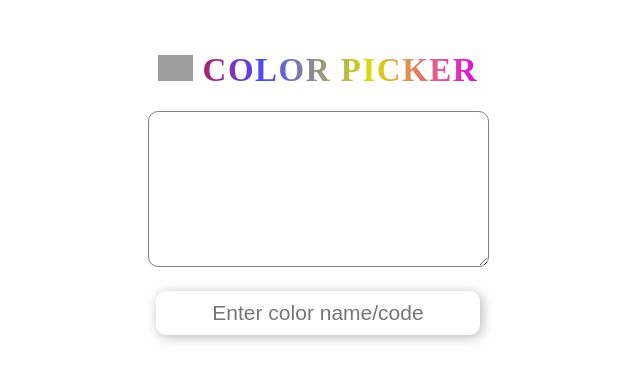
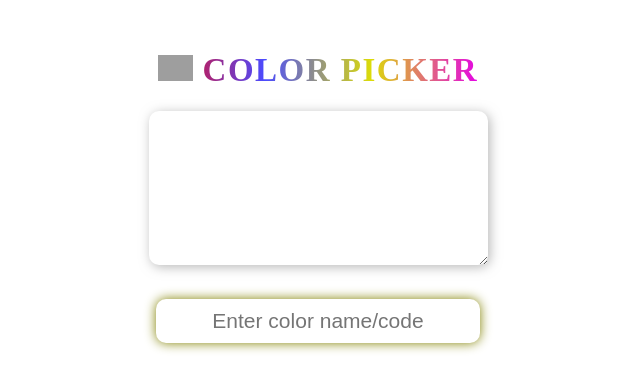
Before and after one commit to Eshitayasmin/colorPicker, a React (Create React App) app: page / in a window 1280 px wide. Shown: the top 390 px of the page, without its empty margins (322-962 px from the left). Built offline with nearby package versions, Linux system fonts and the light colour scheme; grey boxes are pictures that could not be loaded.

Commit message:
design update

```diff
--- a/src/App.css
+++ b/src/App.css
@@ -18,29 +18,20 @@ h1 {
   -webkit-text-fill-color: transparent;
 
 }
-
+.common{
+  border: none;
+  border-radius: 10px;
+  box-shadow: 2px 2px 12px rgba(128, 128, 128, 0.563);
+}
 input {
   width: 320px;
   padding: 10px 2px;
-  margin-top: 20px;
-  box-shadow: 2px 2px 12px rgba(128, 128, 128, 0.563);
-  border: none;
-  border-radius: 10px;
+  margin-top: 30px;
   font-size: 21px;
   text-align: center;
 }
 
-input:focus {
+.common:focus{
   outline: none;
   box-shadow: 0 0 12px olive;
 }
-
-textarea {
-  border: 1px solid gray;
-  border-radius: 10px;
-
-}
-
-textarea:focus {
-  outline: none;
-}
--- a/src/App.js
+++ b/src/App.js
@@ -8,9 +8,9 @@ function App() {
       <div>
         <h1><img src="https://colorhunt.co/img/color-hunt-logo.gif" alt="" /> COLOR PICKER</h1>
       <form action="">
-      <textarea style={{background: color}} name="" id="" cols="40" rows="10"></textarea>
+      <textarea className='common' style={{background: color}} name="" id="" cols="40" rows="10" readOnly></textarea>
       <br />
-      <input type="text" onChange={(e) => setColor(e.target.value)} placeholder="Enter color name/code"/>
+      <input className='common' type="text" onChange={(e) => setColor(e.target.value)} placeholder="Enter color name/code" autoFocus/>
      </form>
       </div>
     </div>
```
